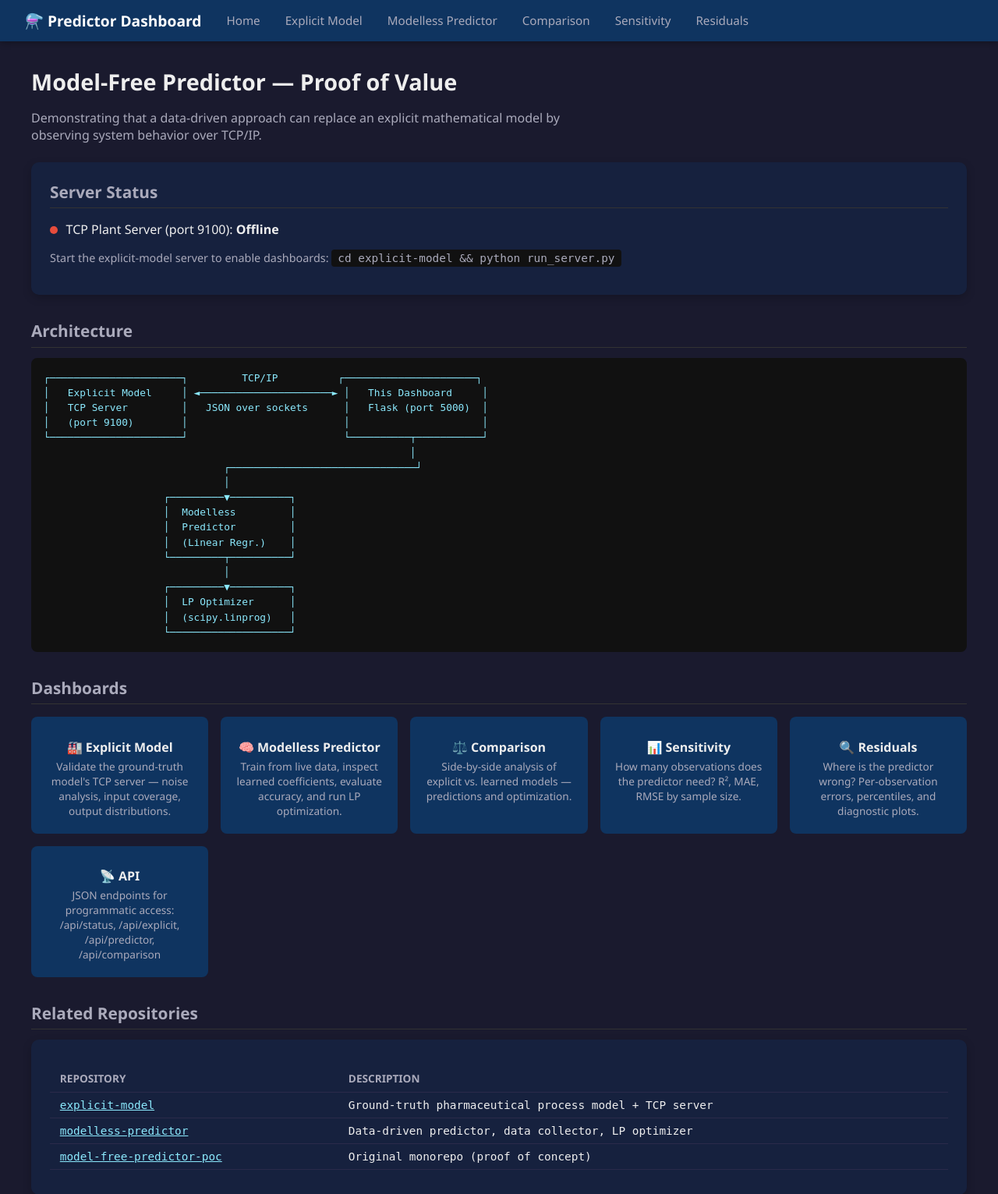
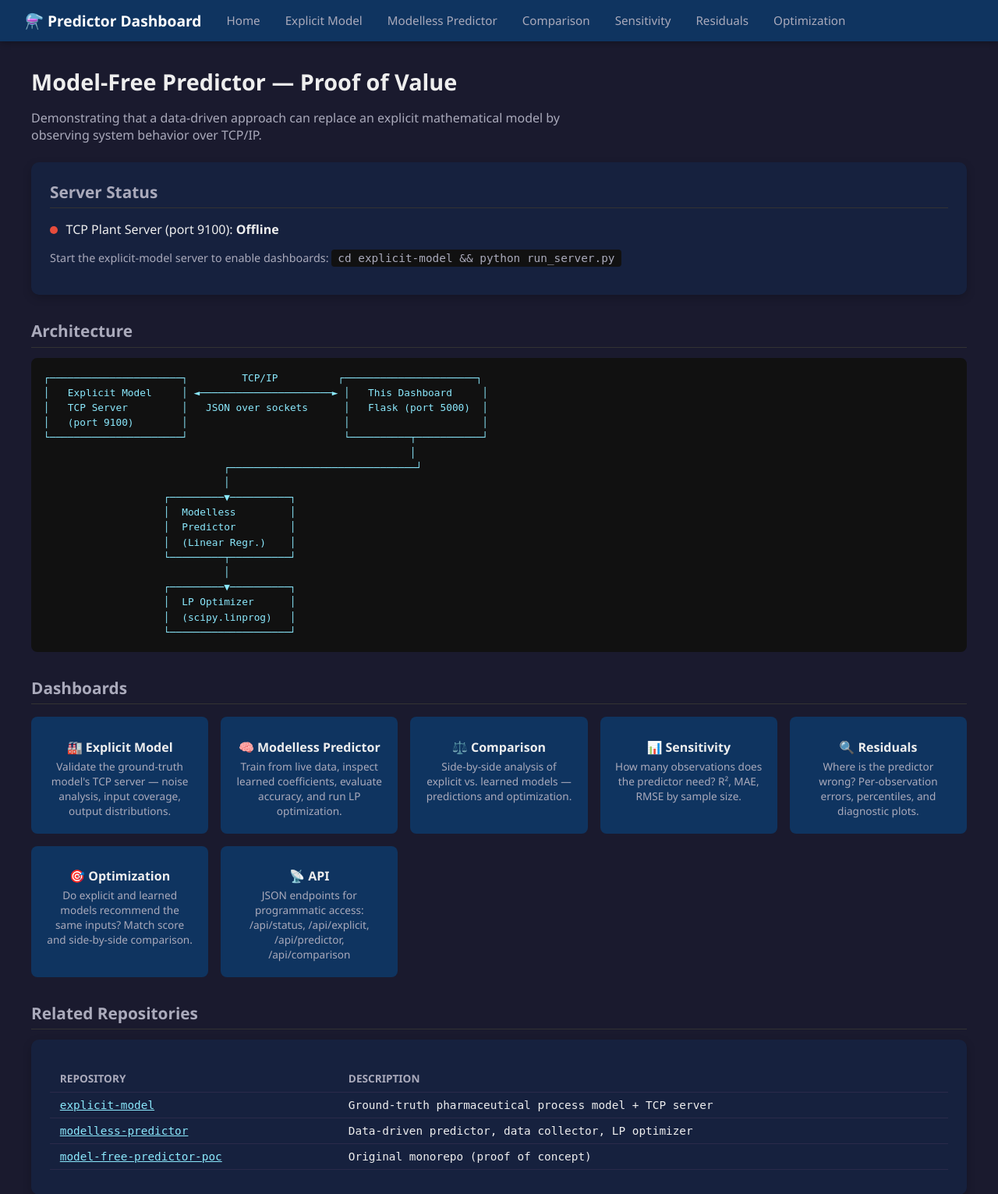
Before and after one commit to SarveshPrabhu90/predictor-dashboard, a Flask app: page / in a window 1280 px wide. Shown: the top 1531 px of the page at 78% size. Run offline with Flask 3, Linux system fonts and the light colour scheme; data that the repository does not hold is empty.

Commit message:
add optimization agreement page with match score and comparison charts

```diff
--- a/app/analysis.py
+++ b/app/analysis.py
@@ -784,3 +784,161 @@ def run_residual_analysis():
         "obs_rows": obs_rows,
         "chart": chart,
     }
+
+
+# ── Optimization agreement ─────────────────────────────────────────────────
+
+OPT_TRAIN = 300
+OPT_MIN_PURITY = 88.0
+
+
+def run_optimization_analysis():
+    """Compare explicit vs learned optimizer recommendations."""
+    t_start = time.time()
+    np.random.seed(42)
+
+    train_in, train_out = collect_observations(OPT_TRAIN)
+
+    # Train modelless predictor
+    models = []
+    for i in range(2):
+        m = LinearRegression()
+        m.fit(train_in, train_out[:, i])
+        models.append(m)
+
+    learned_coeffs = {
+        OUTPUT_NAMES[i]: {
+            "weights": models[i].coef_.tolist(),
+            "intercept": float(models[i].intercept_),
+        }
+        for i in range(2)
+    }
+
+    # Explicit optimizer (known coefficients)
+    c_exp = -YIELD_W
+    A_exp = [-PURITY_W]
+    b_exp = [-(OPT_MIN_PURITY - PURITY_I)]
+    r_exp = linprog(c_exp, A_ub=A_exp, b_ub=b_exp, bounds=INPUT_RANGES, method="highs")
+
+    # Learned optimizer
+    lrn_yield_w = np.array(learned_coeffs["yield"]["weights"])
+    lrn_purity_w = np.array(learned_coeffs["purity"]["weights"])
+    lrn_purity_i = learned_coeffs["purity"]["intercept"]
+    c_lrn = -lrn_yield_w
+    A_lrn = [-lrn_purity_w]
+    b_lrn = [-(OPT_MIN_PURITY - lrn_purity_i)]
+    r_lrn = linprog(c_lrn, A_ub=A_lrn, b_ub=b_lrn, bounds=INPUT_RANGES, method="highs")
+
+    if not r_exp.success or not r_lrn.success:
+        return {"error": "One or both optimizers failed."}
+
+    # Predictions at optimal points
+    exp_x = r_exp.x
+    lrn_x = r_lrn.x
+    exp_yield = float(exp_x @ YIELD_W + YIELD_I)
+    exp_purity = float(exp_x @ PURITY_W + PURITY_I)
+    lrn_pred = np.column_stack([m.predict(lrn_x.reshape(1, -1)) for m in models])[0]
+    lrn_yield = float(lrn_pred[0])
+    lrn_purity = float(lrn_pred[1])
+
+    # Ground truth at learned optimum (to check real-world performance)
+    gt_at_lrn = ground_truth(lrn_x.reshape(1, -1))[0]
+
+    # Build comparison rows
+    rows = []
+    for i, name in enumerate(INPUT_NAMES):
+        rows.append({
+            "variable": name,
+            "explicit": round(exp_x[i], 4),
+            "learned": round(lrn_x[i], 4),
+            "diff": round(abs(exp_x[i] - lrn_x[i]), 4),
+        })
+    rows.append({"variable": "predicted_yield", "explicit": round(exp_yield, 4),
+                 "learned": round(lrn_yield, 4), "diff": round(abs(exp_yield - lrn_yield), 4)})
+    rows.append({"variable": "predicted_purity", "explicit": round(exp_purity, 4),
+                 "learned": round(lrn_purity, 4), "diff": round(abs(exp_purity - lrn_purity), 4)})
+
+    # Match score: 1.0 = perfect, penalised by normalised input distance
+    ranges = [b[1] - b[0] for b in INPUT_RANGES]
+    norm_diffs = [abs(exp_x[i] - lrn_x[i]) / r for i, r in enumerate(ranges)]
+    match_score = round(max(0.0, 1.0 - sum(norm_diffs) / len(norm_diffs)), 6)
+
+    # Bar chart comparing the two recommendations
+    fig, axes = plt.subplots(1, 3, figsize=(14, 5))
+    fig.suptitle(f"Optimization Agreement  (match score = {match_score:.4f})",
+                 fontsize=13, fontweight="bold")
+
+    # Input comparison
+    ax = axes[0]
+    x_pos = np.arange(len(INPUT_NAMES))
+    w = 0.35
+    ax.bar(x_pos - w / 2, exp_x, w, label="Explicit", color="#2ca02c", alpha=0.8)
+    ax.bar(x_pos + w / 2, lrn_x, w, label="Learned", color="#d62728", alpha=0.8)
+    ax.set_xticks(x_pos)
+    ax.set_xticklabels([n.replace("_", "\n") for n in INPUT_NAMES], fontsize=8)
+    ax.set_title("Optimal Inputs")
+    ax.legend(fontsize=8)
+
+    # Output comparison
+    ax = axes[1]
+    labels = ["Yield", "Purity"]
+    exp_vals = [exp_yield, exp_purity]
+    lrn_vals = [lrn_yield, lrn_purity]
+    x_pos = np.arange(2)
+    ax.bar(x_pos - w / 2, exp_vals, w, label="Explicit", color="#2ca02c", alpha=0.8)
+    ax.bar(x_pos + w / 2, lrn_vals, w, label="Learned", color="#d62728", alpha=0.8)
+    ax.set_xticks(x_pos)
+    ax.set_xticklabels(labels)
+    ax.set_title("Predicted Outputs at Optimum")
+    ax.legend(fontsize=8)
+    ax.axhline(OPT_MIN_PURITY, color="orange", ls="--", lw=1.5, label=f"Min purity = {OPT_MIN_PURITY}")
+
+    # Normalised difference radar-style bar
+    ax = axes[2]
+    all_labels = INPUT_NAMES + ["yield", "purity"]
+    all_diffs = [abs(exp_x[i] - lrn_x[i]) for i in range(3)] + [
+        abs(exp_yield - lrn_yield), abs(exp_purity - lrn_purity)]
+    colors = ["#1f77b4"] * 3 + ["#ff7f0e"] * 2
+    ax.barh(range(len(all_labels)), all_diffs, color=colors, alpha=0.8)
+    ax.set_yticks(range(len(all_labels)))
+    ax.set_yticklabels([n.replace("_", " ").title() for n in all_labels], fontsize=9)
+    ax.set_xlabel("Absolute Difference")
+    ax.set_title("Explicit vs Learned Differences")
+    ax.invert_yaxis()
+
+    plt.tight_layout(rect=[0, 0, 1, 0.93])
+    chart = _fig_to_base64(fig)
+
+    duration = time.time() - t_start
+    write_manifest(
+        OUTPUT_DIR,
+        analysis_type="optimization_agreement",
+        data_type="synthetic",
+        explicit_model_source="known coefficients + TCP server",
+        explicit_model_version="1.0.0",
+        modelless_model_type="LinearRegression",
+        sample_size={"train": OPT_TRAIN},
+        train_test_split=None,
+        random_seed=42,
+        noise_level=NOISE_STD,
+        constraints_used={"min_purity": OPT_MIN_PURITY},
+        metrics={"optimization_match_score": match_score},
+        all_checks_pass=match_score >= 0.95,
+        plot_files=["(base64 embedded)"],
+        metric_files=[],
+        prediction_files=[],
+        residual_files=[],
+        optimization_files=["(base64 embedded)"],
+        duration_seconds=round(duration, 2),
+    )
+
+    return {
+        "n_train": OPT_TRAIN,
+        "min_purity": OPT_MIN_PURITY,
+        "rows": rows,
+        "match_score": match_score,
+        "chart": chart,
+        "explicit": {"inputs": exp_x.tolist(), "yield": exp_yield, "purity": exp_purity},
+        "learned": {"inputs": lrn_x.tolist(), "yield": lrn_yield, "purity": lrn_purity,
+                     "gt_yield": float(gt_at_lrn[0]), "gt_purity": float(gt_at_lrn[1])},
+    }
--- a/app/routes.py
+++ b/app/routes.py
@@ -58,6 +58,17 @@ def residuals():
     return render_template("residuals.html", r=results)
 
 
+@bp.route("/optimization")
+def optimization():
+    if not analysis.server_is_available():
+        return render_template("error.html",
+                               message="TCP server is not running. Start explicit-model on port 9100.")
+    results = analysis.run_optimization_analysis()
+    if "error" in results:
+        return render_template("error.html", message=results["error"])
+    return render_template("optimization.html", r=results)
+
+
 # ── JSON API endpoints ─────────────────────────────────────────────────────
 
 @bp.route("/api/status")
@@ -109,3 +120,12 @@ def api_residuals():
     results.pop("chart", None)
     results.pop("obs_rows", None)  # large; use CSV endpoint if needed
     return jsonify(results)
+
+
+@bp.route("/api/optimization")
+def api_optimization():
+    if not analysis.server_is_available():
+        return jsonify({"error": "TCP server not available"}), 503
+    results = analysis.run_optimization_analysis()
+    results.pop("chart", None)
+    return jsonify(results)
--- a/app/templates/base.html
+++ b/app/templates/base.html
@@ -15,6 +15,7 @@
         <a href="{{ url_for('main.comparison') }}">Comparison</a>
         <a href="{{ url_for('main.sensitivity') }}">Sensitivity</a>
         <a href="{{ url_for('main.residuals') }}">Residuals</a>
+        <a href="{{ url_for('main.optimization') }}">Optimization</a>
     </nav>
 
     <div class="container">
--- a/app/templates/home.html
+++ b/app/templates/home.html
@@ -78,6 +78,12 @@
         </a>
     </div>
     <div class="feature-card">
+        <a href="{{ url_for('main.optimization') }}">
+            <h3>🎯 Optimization</h3>
+            <p>Do explicit and learned models recommend the same inputs? Match score and side-by-side comparison.</p>
+        </a>
+    </div>
+    <div class="feature-card">
         <a href="{{ url_for('main.api_status') }}">
             <h3>📡 API</h3>
             <p>JSON endpoints for programmatic access: /api/status, /api/explicit, /api/predictor, /api/comparison</p>
```
Also changed, not shown: app/templates/optimization.html (added, +92 -0 lines), README.md.
